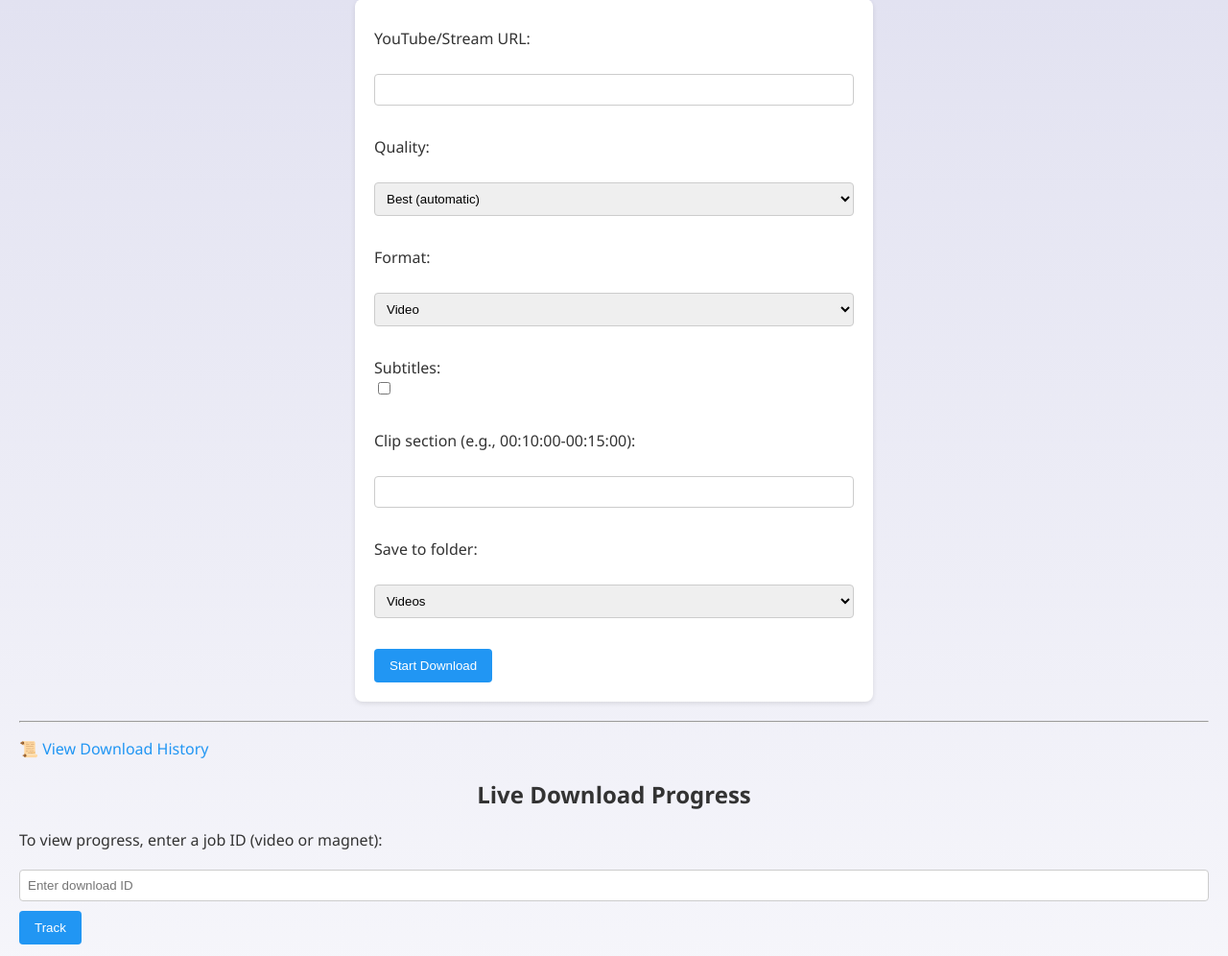
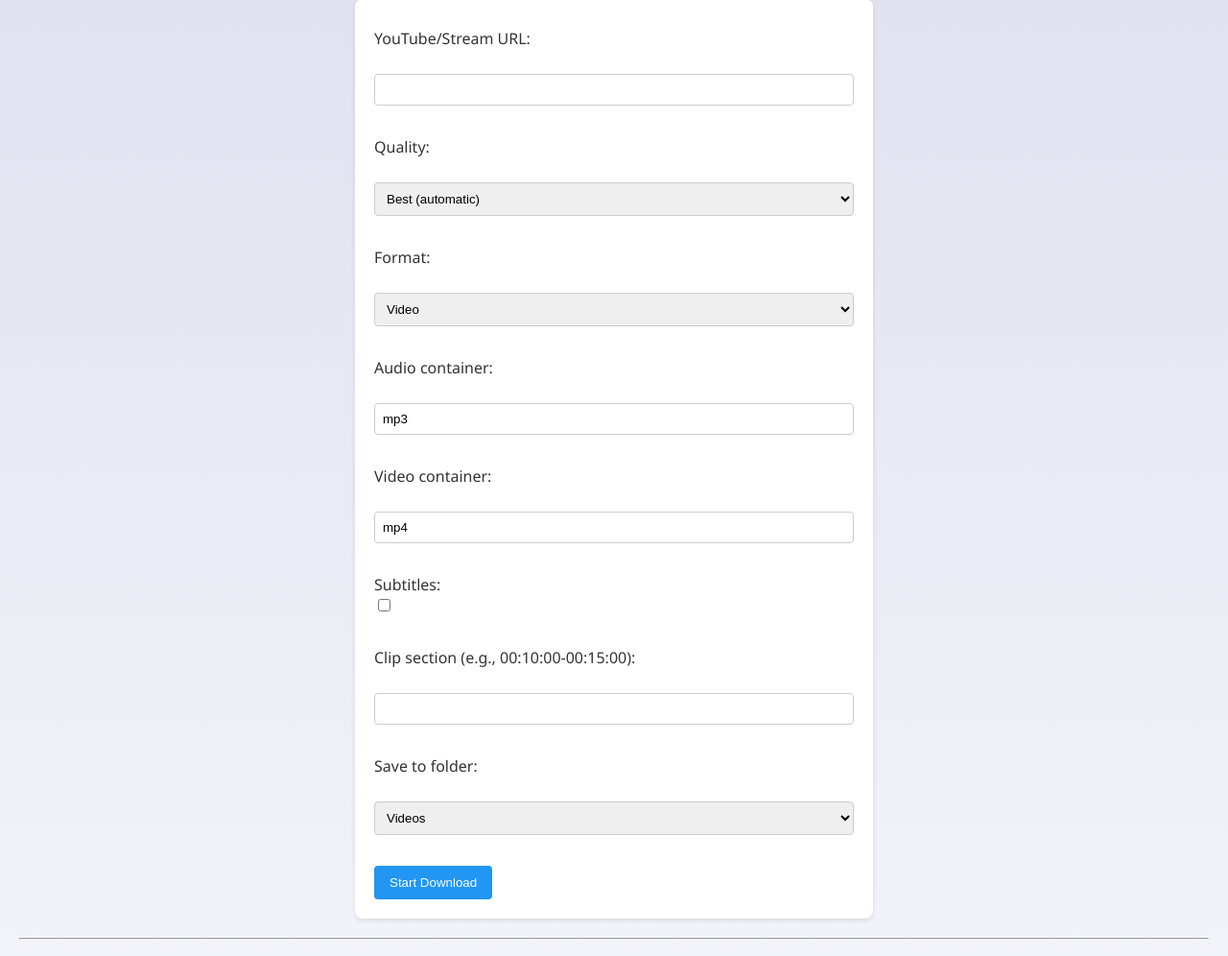
Before and after one commit to mrpitonista/WatchUp, a Flask app: page /yt in a window 1280 px wide. Shown: the part 105-1101 px from the top of the page at 96% size. Run offline with Flask 3, Linux system fonts and the light colour scheme; parts of the project's set-up code (start-up, migrations or seed data) failed here and were passed over.

Commit message:
Allow selecting audio and video containers

```diff
--- a/__init__.py
+++ b/__init__.py
@@ -99,13 +99,17 @@ def index():
         folder_path = DOWNLOAD_FOLDERS.get(folder_key, '/tmp')
         subtitles = 'subtitles' in request.form
         section = request.form.get('section', '').strip()
+        audio_container = request.form.get('audio_container', 'mp3').strip() or 'mp3'
+        video_container = request.form.get('video_container', 'mp4').strip() or 'mp4'
 
         uid = str(uuid.uuid4())[:8]
         output_template = os.path.join(folder_path, '%(title)s.%(ext)s')
         cmd = ['yt-dlp', '-f', quality, '-o', output_template, url]
 
         if fmt == 'audio':
-            cmd += ['--extract-audio', '--audio-format', 'mp3']
+            cmd += ['--extract-audio', '--audio-format', audio_container]
+        else:
+            cmd += ['--remux-video', video_container]
 
         if subtitles:
             cmd += [
--- a/templates/yt/history.html
+++ b/templates/yt/history.html
@@ -24,6 +24,8 @@
             <input type="hidden" name="url" value="{{ entry.url }}">
             <input type="hidden" name="quality" value="best">
             <input type="hidden" name="format" value="video">
+            <input type="hidden" name="video_container" value="mp4">
+            <input type="hidden" name="audio_container" value="mp3">
             <input type="hidden" name="folder" value="Videos">
             <button type="submit">Download again</button>
           </form>
--- a/templates/yt/index.html
+++ b/templates/yt/index.html
@@ -33,6 +33,12 @@
       <option value="video">Video</option>
       <option value="audio">Audio</option>
     </select><br><br>
+
+    <label>Audio container:</label><br>
+    <input type="text" name="audio_container" value="mp3"><br><br>
+
+    <label>Video container:</label><br>
+    <input type="text" name="video_container" value="mp4"><br><br>
 
     <label>Subtitles:</label>
     <input type="checkbox" name="subtitles"><br><br>
```
Also changed, not shown: README.md.
